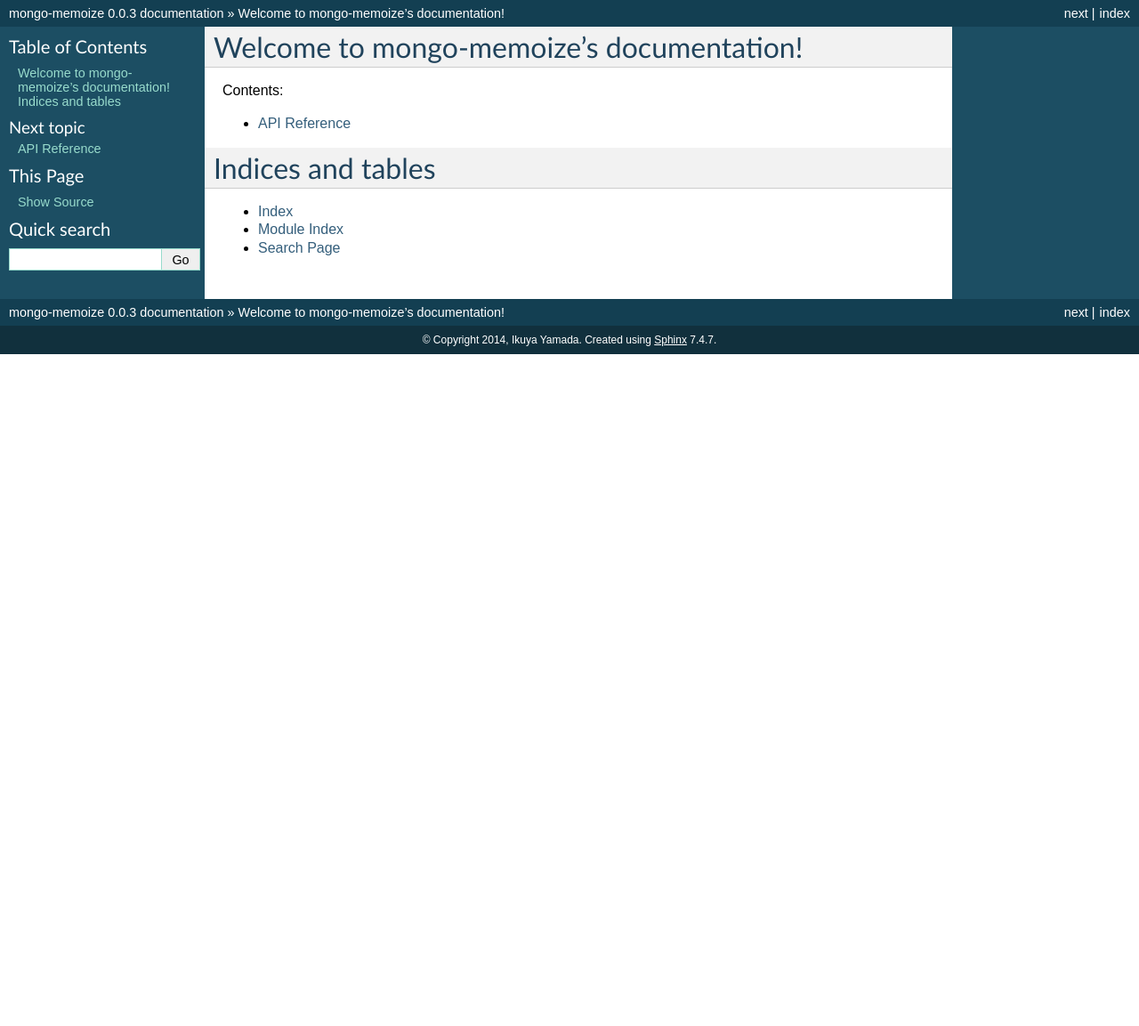
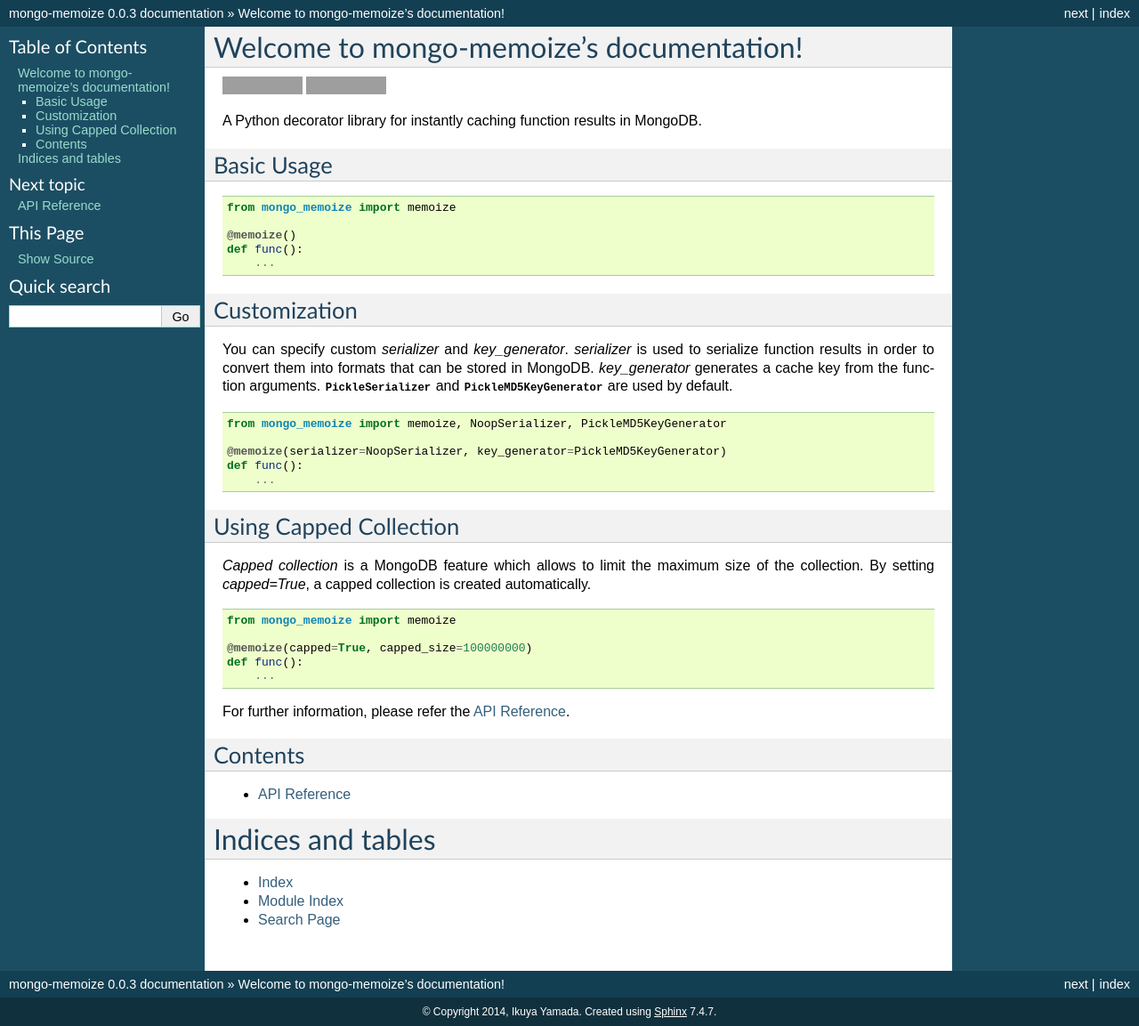
Before and after one commit to shaunpatterson/mongo-memoize, a Sphinx documentation site: the page built from docs/index.rst, in a window 1280 px wide. Shown: the whole page at 89% size. Built offline with Sphinx 7.4.7, drawn with Linux system fonts in a browser that asks for light colours; before the commit the page ends 900 px from its top, so only the background shows below that; grey boxes are pictures that could not be loaded.

```diff
--- a/docs/index.rst
+++ b/docs/index.rst
@@ -6,7 +6,55 @@
 Welcome to mongo-memoize's documentation!
 =========================================
 
-Contents:
+.. image:: https://badge.fury.io/py/mongo-memoize.png
+    :target: http://badge.fury.io/py/mongo-memoize
+
+.. image:: https://travis-ci.org/ikuyamada/mongo-memoize.png?branch=master
+    :target: https://travis-ci.org/ikuyamada/mongo-memoize
+
+A Python decorator library for instantly caching function results in MongoDB.
+
+Basic Usage
+-----------
+
+.. code-block:: python
+
+    from mongo_memoize import memoize
+
+    @memoize()
+    def func():
+        ...
+
+Customization
+-------------
+
+You can specify custom `serializer` and `key_generator`. `serializer` is used to serialize function results in order to convert them into formats that can be stored in MongoDB. `key_generator` generates a cache key from the function arguments. :class:`PickleSerializer <mongo_memoize.PickleSerializer>` and :class:`PickleMD5KeyGenerator <mongo_memoize.PickleMD5KeyGenerator>` are used by default.
+
+.. code-block:: python
+
+    from mongo_memoize import memoize, NoopSerializer, PickleMD5KeyGenerator
+
+    @memoize(serializer=NoopSerializer, key_generator=PickleMD5KeyGenerator)
+    def func():
+        ...
+
+Using Capped Collection
+-----------------------
+
+*Capped collection* is a MongoDB feature which allows to limit the maximum size of the collection. By setting `capped=True`, a capped collection is created automatically.
+
+.. code-block:: python
+
+    from mongo_memoize import memoize
+
+    @memoize(capped=True, capped_size=100000000)
+    def func():
+        ...
+
+For further information, please refer the :doc:`api`.
+
+Contents
+--------
 
 .. toctree::
    :maxdepth: 2
```
Also changed, not shown: README.rst (+33 -2 lines).
